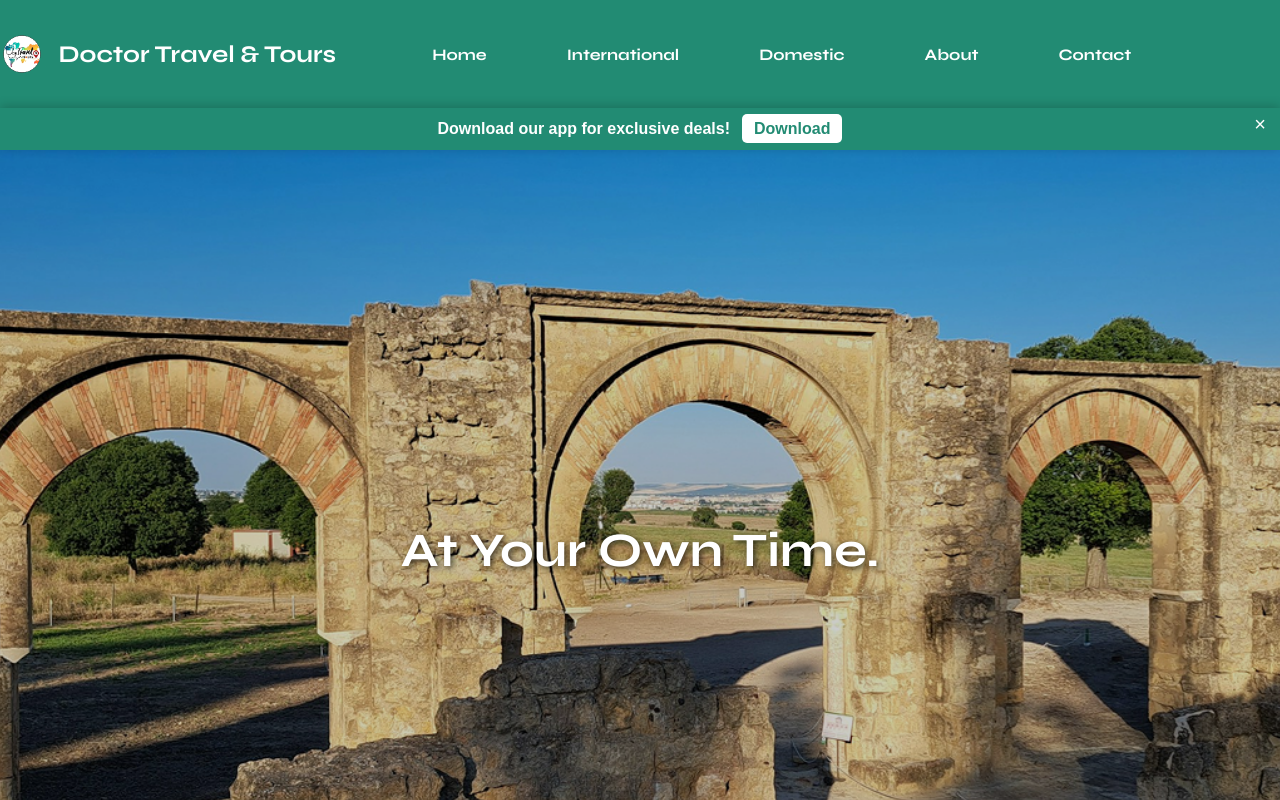
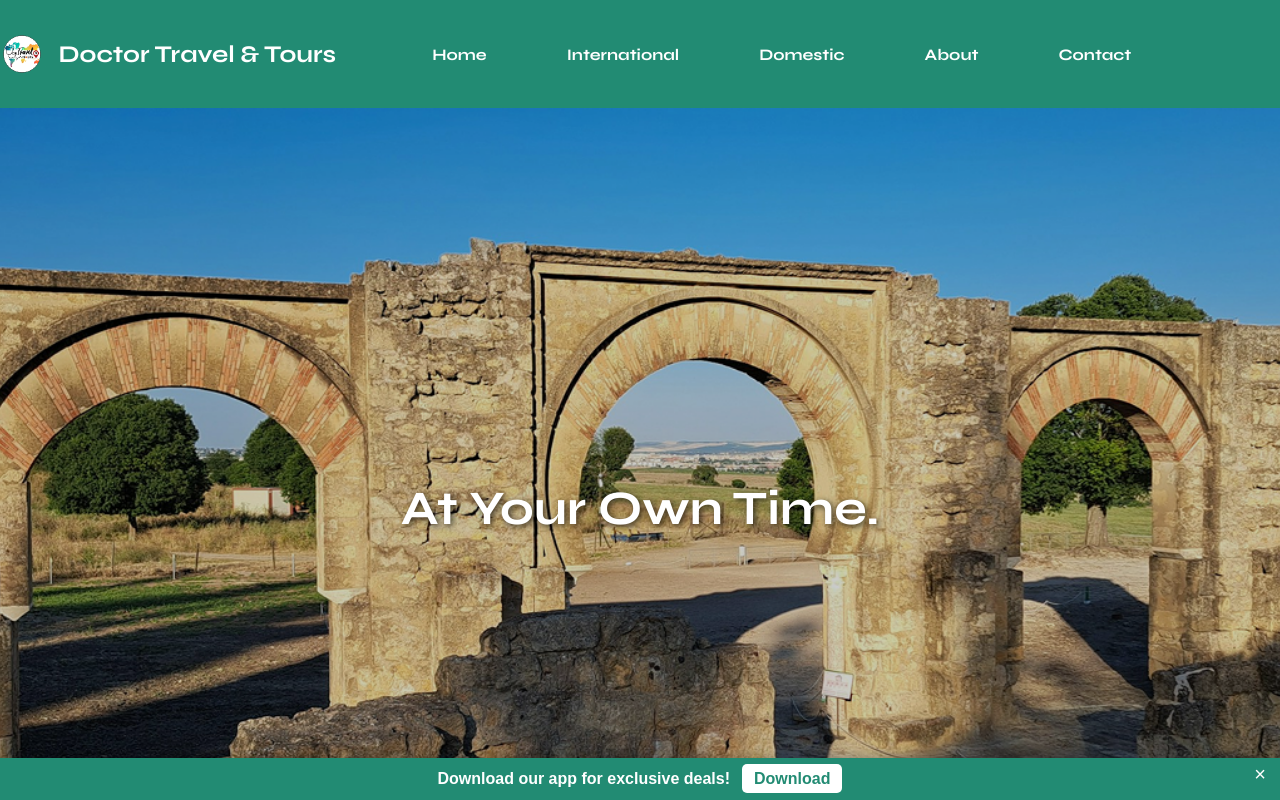
Before and after one commit to joey-crtl/DTTMSys-Dynamic-WebApp, a React (Vite) app: page / in a window 1280 px wide. Shown: the top 800 px of the page. Built offline with nearby package versions, Linux system fonts and the light colour scheme; no server answers.

Commit message:
revision for app promo css

```diff
--- a/src/styles/AppPromo.css
+++ b/src/styles/AppPromo.css
@@ -5,7 +5,7 @@
   background: #228B73;
   color: #fff;
   display: flex;
-  justify-content: center; /* center the text and download button */
+  justify-content: center;
   align-items: center;
   padding: 12px 24px;
   z-index: 9999;
@@ -16,7 +16,6 @@
   opacity: 1;
 
   animation: slideUp 0.5s ease forwards;
-  position: relative; /* for the close button */
 }
 
 .app-promo-footer span {
@@ -34,7 +33,7 @@
 }
 
 .app-promo-footer .close-btn {
-  position: absolute; /* float over the banner */
+  position: absolute; /* floats over the banner */
   top: 4px;
   right: 8px;
   background: transparent;
```
